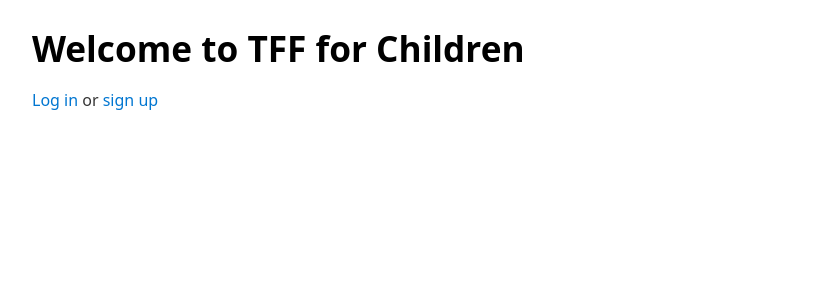
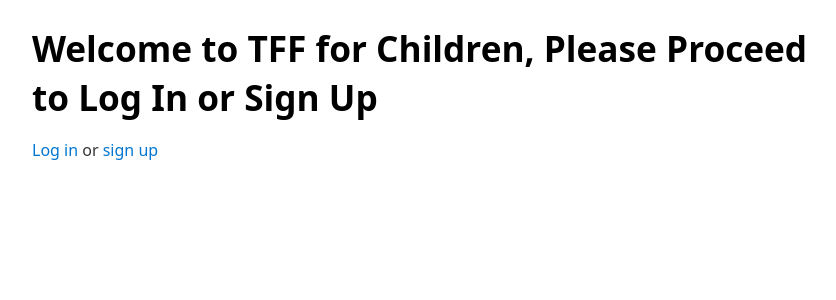
Before and after one commit to SU-CS308-22FA/Team21-TFF-Foundation-for-Children, a PHP site: page / in a window 1280 px wide. Shown: the top 300 px of the page, without its empty margins (208-1044 px from the left). Run offline with PHP 8.4, Linux system fonts and the light colour scheme.

Commit message:
Change of headline
This is an explanation regarding the user-sensitive (teacher, admin, student) registration. A form will be sent over through email in the further steps to proceed with the application details.

```diff
--- a/index.php
+++ b/index.php
@@ -25,7 +25,7 @@ if (isset($_SESSION["user_id"])) {
 </head>
 <body>
 
-    <h1>Welcome to TFF for Children</h1>
+    <h1>Welcome to TFF for Children, Please Proceed to Log In or Sign Up</h1>
 
     <?php if (isset($user)): ?>
 
--- a/signup.html
+++ b/signup.html
@@ -1,7 +1,7 @@
 <!DOCTYPE html>
 <html>
 <head>
-    <title>Signup</title>
+    <title>Signup here</title>
     <meta charset="UTF-8">
     <link rel="stylesheet" href="https://cdn.jsdelivr.net/npm/water.css@2/out/light.min.css">
     <script src="https://unpkg.com/just-validate@latest/dist/just-validate.production.min.js" defer></script>
```
